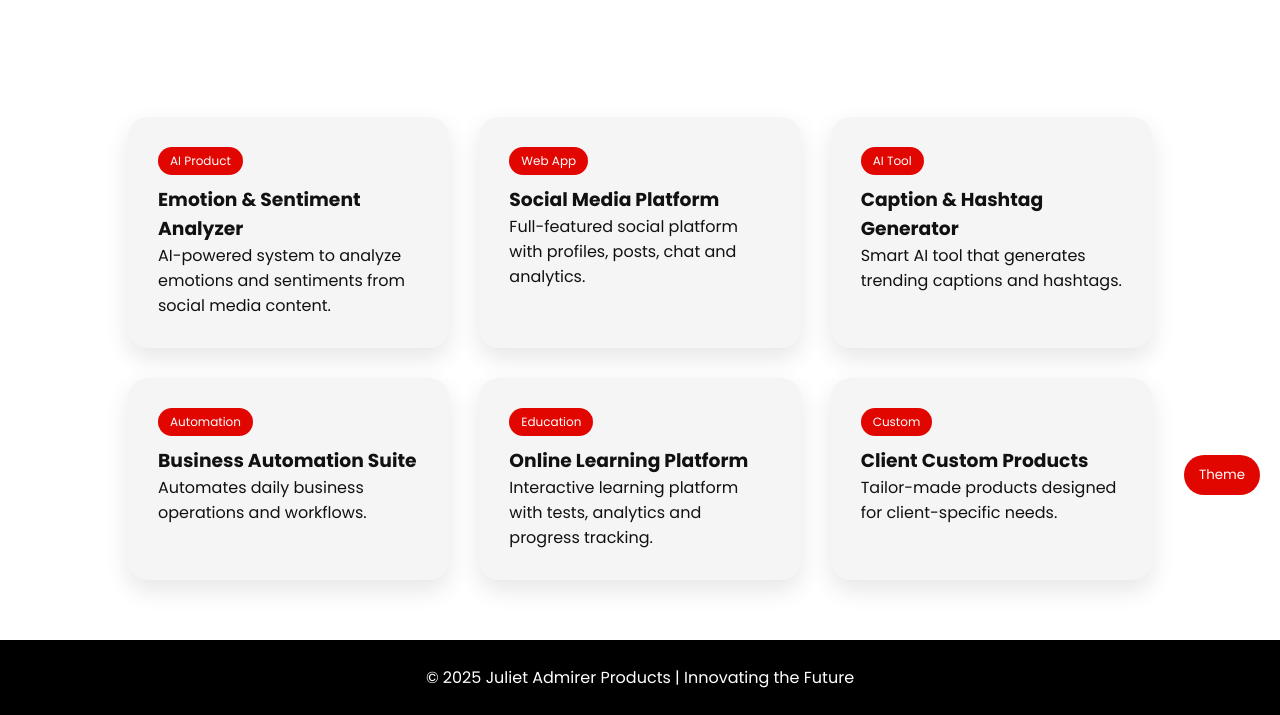
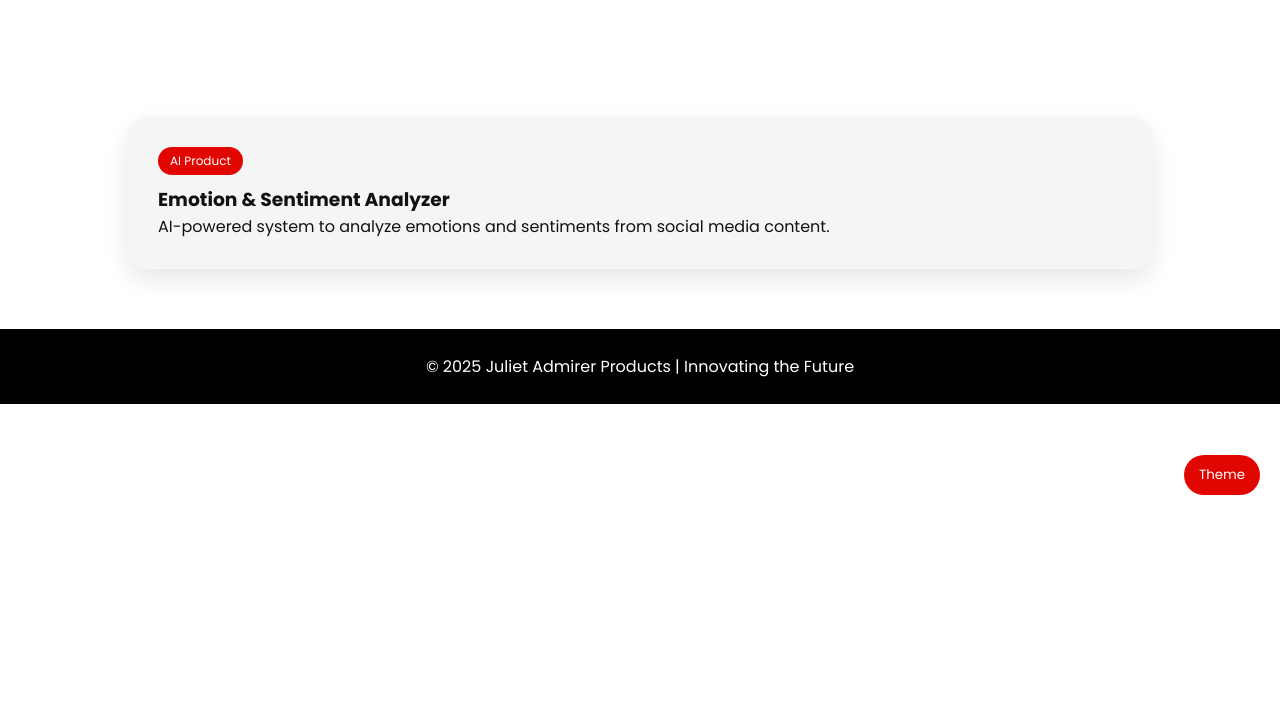
Before and after one commit to julietadmirerofficial-eng/Mainpage-, a plain HTML site: page Product.html in a window 1280 px wide. Shown: the part 285-1000 px from the top of the page. After the commit the page ends 800 px from the top, so only its background shows below. Drawn offline with Linux system fonts and the light colour scheme.

Commit message:
Update Product.html

```diff
--- a/Product.html
+++ b/Product.html
@@ -61,35 +61,6 @@ footer{background:#000;color:#fff;text-align:center;padding:25px}
   <p>AI-powered system to analyze emotions and sentiments from social media content.</p>
 </div>
 
-<div class="card">
-  <span class="tag">Web App</span>
-  <h3>Social Media Platform</h3>
-  <p>Full-featured social platform with profiles, posts, chat and analytics.</p>
-</div>
-
-<div class="card">
-  <span class="tag">AI Tool</span>
-  <h3>Caption & Hashtag Generator</h3>
-  <p>Smart AI tool that generates trending captions and hashtags.</p>
-</div>
-
-<div class="card">
-  <span class="tag">Automation</span>
-  <h3>Business Automation Suite</h3>
-  <p>Automates daily business operations and workflows.</p>
-</div>
-
-<div class="card">
-  <span class="tag">Education</span>
-  <h3>Online Learning Platform</h3>
-  <p>Interactive learning platform with tests, analytics and progress tracking.</p>
-</div>
-
-<div class="card">
-  <span class="tag">Custom</span>
-  <h3>Client Custom Products</h3>
-  <p>Tailor-made products designed for client-specific needs.</p>
-</div>
 
   </div>
 </section><footer>
```
